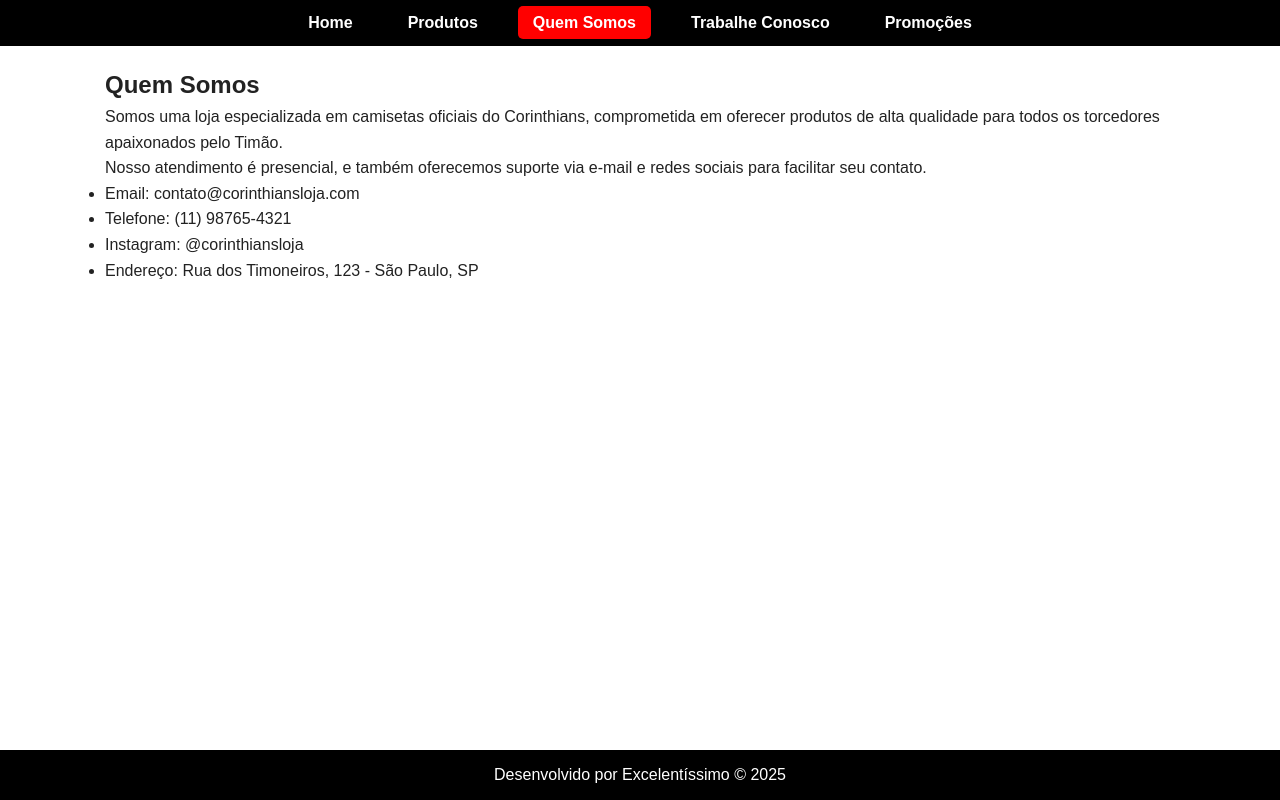
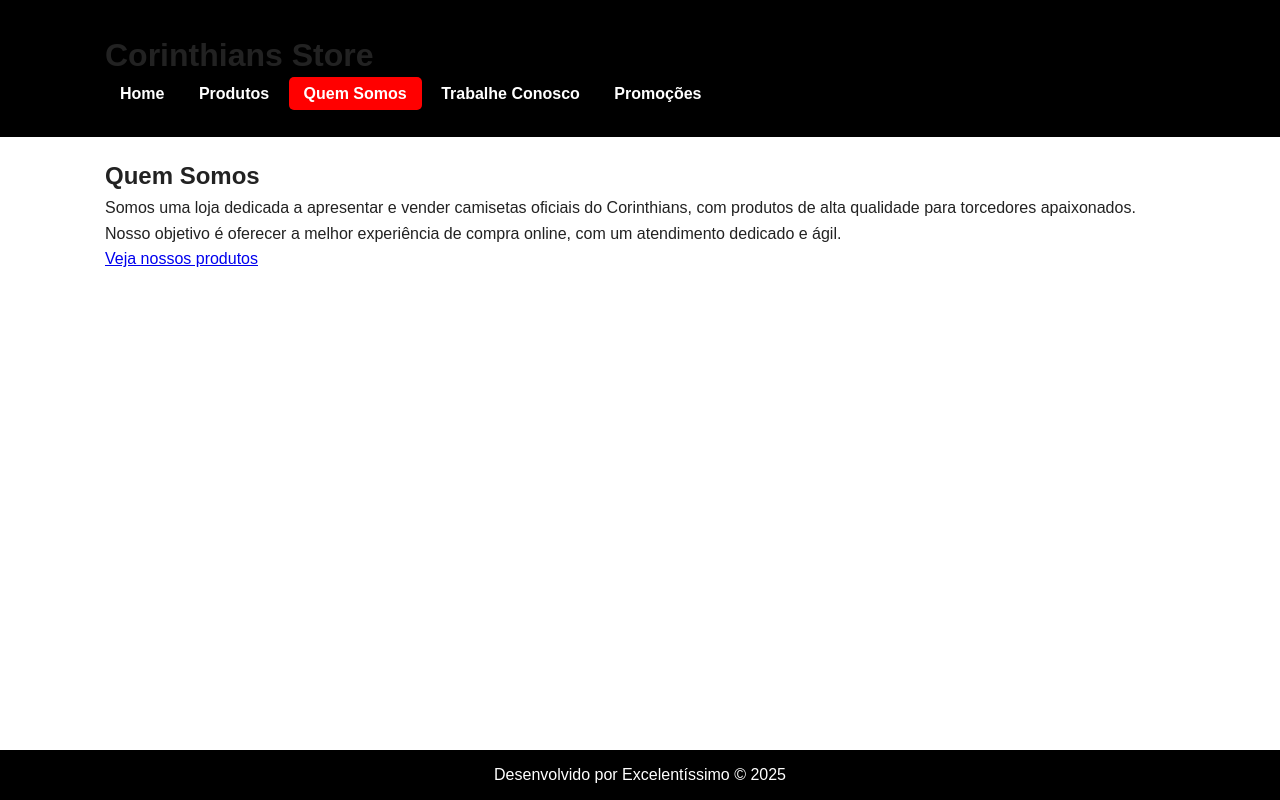
Before and after one commit to jooaaao35/TFINAL1, a plain HTML site: page quem-somos.html in a window 1280 px wide. Drawn offline with Linux system fonts and the light colour scheme; files that its build step writes are made by us from their sources.

Commit message:
quem-somos.html

```diff
--- a/quem-somos.html
+++ b/quem-somos.html
@@ -8,29 +8,27 @@
 </head>
 <body>
     <header>
-        <nav class="menu">
-            <ul>
-                <li><a href="index.html">Home</a></li>
-                <li><a href="produtos.html">Produtos</a></li>
-                <li><a href="quem-somos.html" class="active">Quem Somos</a></li>
-                <li><a href="trabalhe-conosco.html">Trabalhe Conosco</a></li>
-                <li><a href="promocoes.html">Promoções</a></li>
-            </ul>
-        </nav>
+        <div class="container header-content">
+            <h1 class="logo">Corinthians Store</h1>
+            <nav class="menu">
+                <a href="index.html" class="btn-menu">Home</a>
+                <a href="produtos.html" class="btn-menu">Produtos</a>
+                <a href="quem-somos.html" class="btn-menu active">Quem Somos</a>
+                <a href="trabalhe-conosco.html" class="btn-menu">Trabalhe Conosco</a>
+                <a href="promoções.html" class="btn-menu">Promoções</a>
+            </nav>
+        </div>
     </header>
+
     <main>
         <section class="container">
-            <h1>Quem Somos</h1>
-            <p>Somos uma loja especializada em camisetas oficiais do Corinthians, comprometida em oferecer produtos de alta qualidade para todos os torcedores apaixonados pelo Timão.</p>
-            <p>Nosso atendimento é presencial, e também oferecemos suporte via e-mail e redes sociais para facilitar seu contato.</p>
-            <ul>
-                <li>Email: contato@corinthiansloja.com</li>
-                <li>Telefone: (11) 98765-4321</li>
-                <li>Instagram: @corinthiansloja</li>
-                <li>Endereço: Rua dos Timoneiros, 123 - São Paulo, SP</li>
-            </ul>
+            <h2>Quem Somos</h2>
+            <p>Somos uma loja dedicada a apresentar e vender camisetas oficiais do Corinthians, com produtos de alta qualidade para torcedores apaixonados.</p>
+            <p>Nosso objetivo é oferecer a melhor experiência de compra online, com um atendimento dedicado e ágil.</p>
+            <a href="produtos.html" class="btn-primary">Veja nossos produtos</a>
         </section>
     </main>
+
     <footer>
         <p>Desenvolvido por Excelentíssimo &copy; 2025</p>
     </footer>
```
